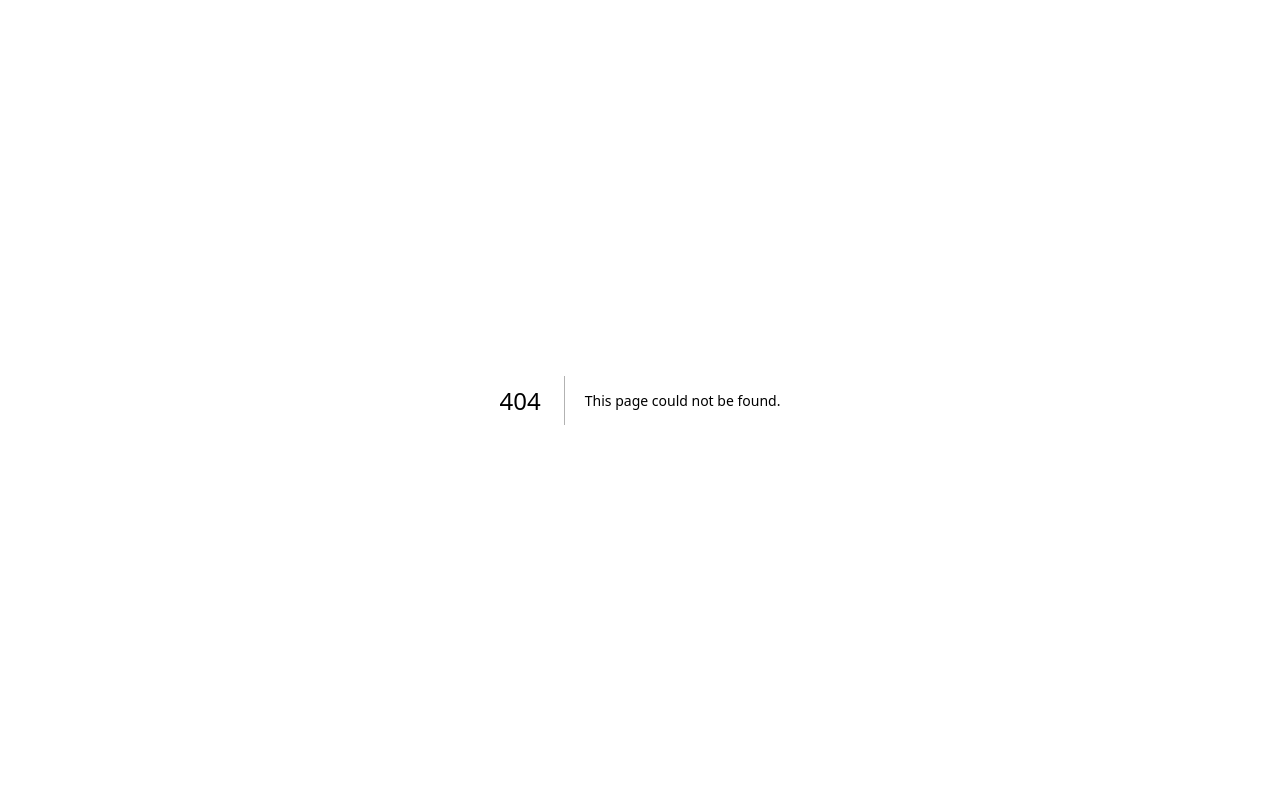
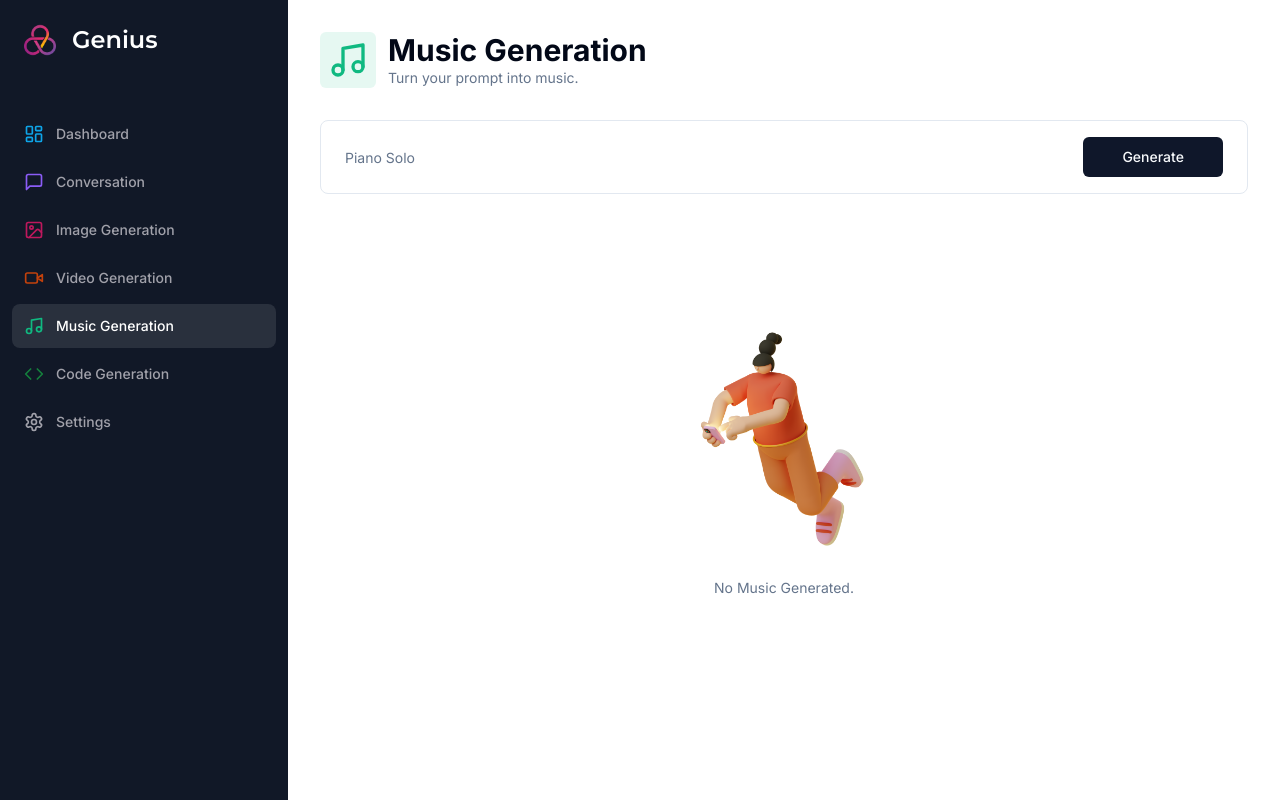
Before and after one commit to carlosbasile19/Genius-SaaS, a Next.js app: page /music in a window 1280 px wide. Before the commit this address had no page. Built offline with nearby package versions, Linux system fonts and the light colour scheme.

Commit message:
Music Feature Generated.

```diff
--- /dev/null
+++ b/app/(dashboard)/(routes)/music/constants.ts
@@ -0,0 +1,7 @@
+import * as z from 'zod';
+
+export const formSchema = z.object({
+    prompt: z.string().min(1,
+        { message: 'Prompt must be at least 1 character long' }
+    )
+});
--- /dev/null
+++ b/app/(dashboard)/(routes)/music/page.tsx
@@ -0,0 +1,126 @@
+"use client";
+
+import * as z from "zod";
+import Heading from "@/components/heading";
+import { MessageSquare, Music } from "lucide-react";
+import { useForm } from "react-hook-form";
+import { zodResolver } from "@hookform/resolvers/zod";
+import axios from "axios";
+
+import { formSchema } from "./constants";
+import { Form, FormControl, FormField, FormItem } from "@/components/ui/form";
+import { Input } from "@/components/ui/input";
+import { Button } from "@/components/ui/button";
+import { useRouter } from "next/navigation";
+import { useState } from "react";
+import { Empty } from "@/components/Empty";
+import { Loader } from "@/components/loader";
+import { cn } from "@/lib/utils";
+import { UserAvatar } from "@/components/user-avatar";
+import { BotAvatar } from "@/components/bot-avatar";
+
+
+
+const MusicPage = () => {
+    const router = useRouter();
+    const [music, setMusic] = useState<string>('');
+    const form = useForm<z.infer<typeof formSchema>>(
+        {
+            resolver: zodResolver(formSchema),
+            defaultValues: {
+                prompt: ""
+            }
+        }
+    )
+
+    const isLoading = form.formState.isSubmitting;
+
+    const onSubmit = async (values: z.infer<typeof formSchema>) => {
+        try {
+
+          setMusic('');
+          const response = await axios.post('/api/music',values);
+          setMusic(response.data.audio);
+
+          form.reset();
+        } catch (error: any) {
+
+        } finally {
+          router.refresh();
+        }
+      }
+
+    return (
+        <div>
+            <Heading
+              title="Music Generation"
+              description="Turn your prompt into music."
+              icon={Music}
+              iconColor="text-emerald-500"
+              bgColor="bg-emerald-500/10"
+            />
+            <div className="px-4 lg:px-8">
+                <div>
+                    <Form
+                     {...form}
+                    >
+                        <form
+                            onSubmit={form.handleSubmit(onSubmit)}
+                            className="rounded-lg border w-full p-4 px-3 md:px-6 focus-within:shadow-sm grid grid-cols-12 gap-2"
+                        >
+                            <FormField
+                                name="prompt"
+                                render={({ field }) => (
+                                    <FormItem className="col-span-12 lg:col-span-10">
+                                        <FormControl
+                                         className="m-0 p-0"
+                                        >
+                                            <Input
+                                             className="border-0 outline-none focus-visible:ring-0 focus-visible:ring-transparent"
+                                             disabled={isLoading}
+                                             placeholder="Piano Solo"
+                                            {...field}
+                                            />
+                                        </FormControl>
+                                    </FormItem>
+                                )}
+                            />
+                            <Button
+                             className="col-span-12 lg:col-span-2 w-full"
+                             disabled={isLoading}
+                            >
+                                Generate
+                            </Button>
+                        </form>
+                    </Form>
+                    <div className="space-y-4 mt-4">
+                        {isLoading && (
+                            <div className="p-8 rounded-lg w-full flex items-center justify-center bg-muted">
+                                <Loader />
+                            </div>
+                        )
+
+                        }
+
+
+
+                        {!music && !isLoading && (
+                            <Empty label="No Music Generated."/>
+                        )}
+
+                        {music && (
+                            <audio controls className="w-full mt-8">
+                                <source src={music}/>
+                            </audio>
+                        )}
+
+                    </div>
+                </div>
+            </div>
+        </div>
+
+
+    )
+    }
+
+export default MusicPage;
--- /dev/null
+++ b/app/api/music/route.ts
@@ -0,0 +1,41 @@
+import { auth } from "@clerk/nextjs";
+import { NextResponse } from "next/server";
+import Replicate from "replicate";
+
+const replicate = new Replicate({
+    auth: process.env.REPLICATE_API_TOKEN
+});
+
+
+export async function POST(
+    req: Request
+) {
+    try{
+        const { userId} = auth();
+        const body = await req.json();
+        const { prompt} = body;
+
+        if(!userId)
+            return new NextResponse("Unauthorized", {status: 401})
+
+        if(!prompt)
+            return new NextResponse("Prompt is required", {status: 400})
+
+            const response = await replicate.run(
+                "riffusion/riffusion:8cf61ea6c56afd61d8f5b9ffd14d7c216c0a93844ce2d82ac1c9ecc9c7f24e05",
+                {
+                  input: {
+
+                    prompt_a: prompt,
+
+                  }
+                }
+              );
+
+        return NextResponse.json(response)
+
+    }catch (e) {
+        console.error("[MUSIC_ERROR]",e);
+        return new NextResponse("Internal error", {status: 500})
+    }
+}
--- a/package.json
+++ b/package.json
@@ -26,6 +26,7 @@
     "react-dom": "^18",
     "react-hook-form": "^7.49.3",
     "react-markdown": "^9.0.1",
+    "replicate": "^0.28.1",
     "tailwind-merge": "^2.2.0",
     "tailwindcss-animate": "^1.0.7",
     "zod": "^3.22.4"
```
Also changed, not shown: 2 other files (tests, documents, lock files or other folders).
